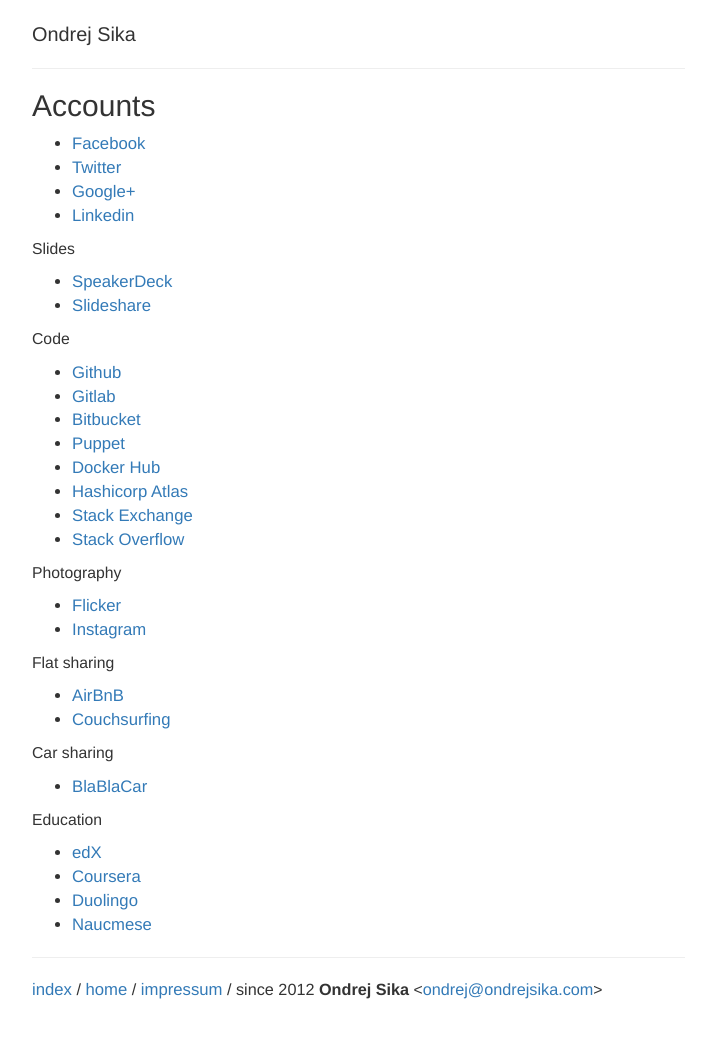
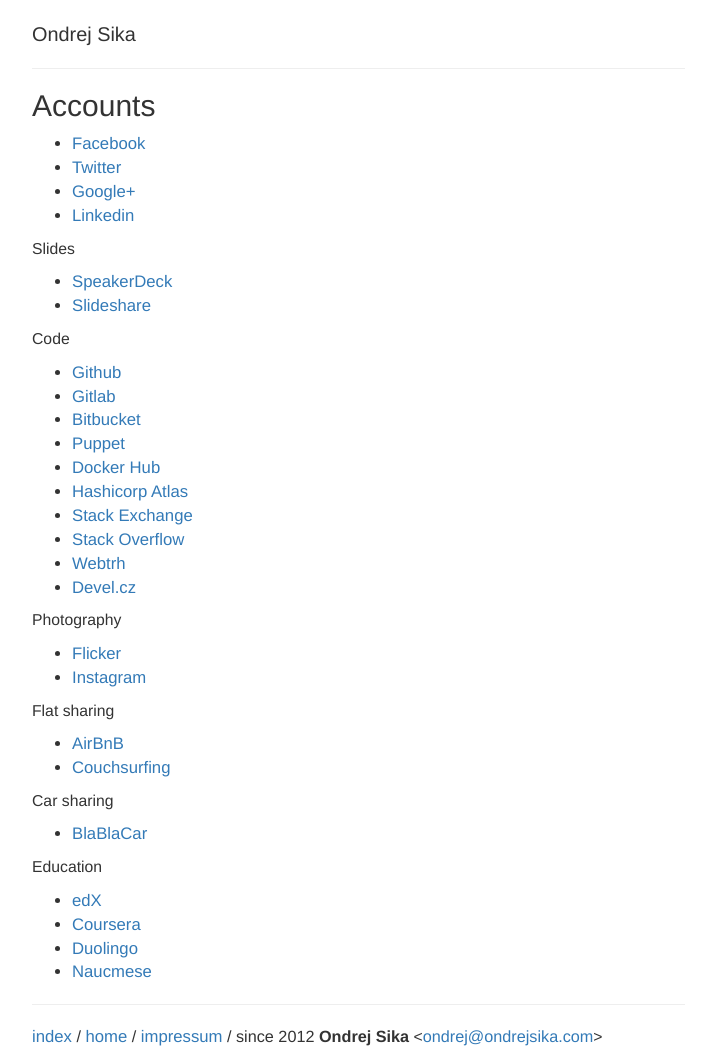
Before and after one commit to ondrejsika/ondrejsika.com, a Jekyll site: the page built from accounts.md, in a window 1280 px wide. Shown: the whole page, without its empty margins (38-754 px from the left). Built offline with Jekyll 4.4.1, drawn with Linux system fonts in a browser that asks for light colours; comment, search, counter and statistics services are not loaded; before the commit the page ends 1011 px from its top, so only the background shows below that.

Commit message:
accounts - add webtrh, devel

```diff
--- a/accounts.md
+++ b/accounts.md
@@ -28,6 +28,8 @@
 - [Hashicorp Atlas](https://atlas.hashicorp.com/ondrejsika)
 - [Stack Exchange](https://stackexchange.com/users/6871615/ondrej-sika?tab=accounts)
 - [Stack Overflow](https://stackoverflow.com/users/5281724/ondrej-sika?tab=profile)
+- [Webtrh](https://webtrh.cz/members/91094-ondrejsika)
+- [Devel.cz](http://devel.cz/user/2565/)
 
 
 Photography
```
